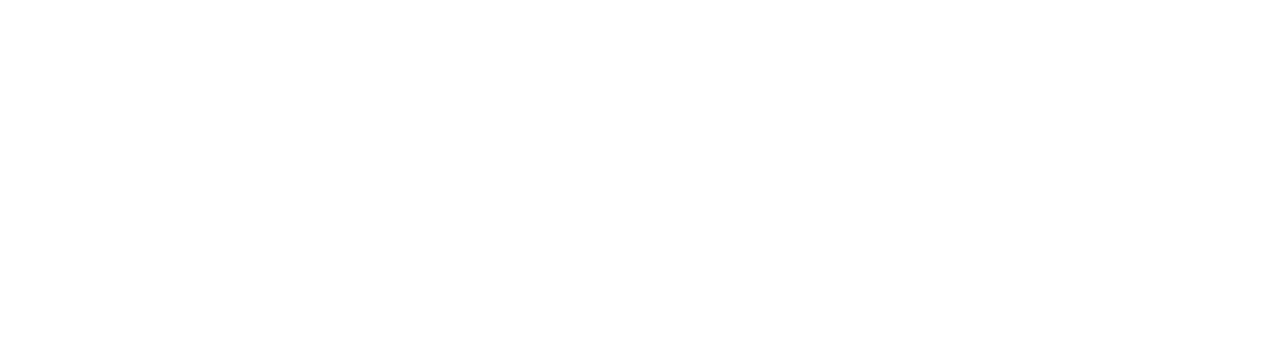
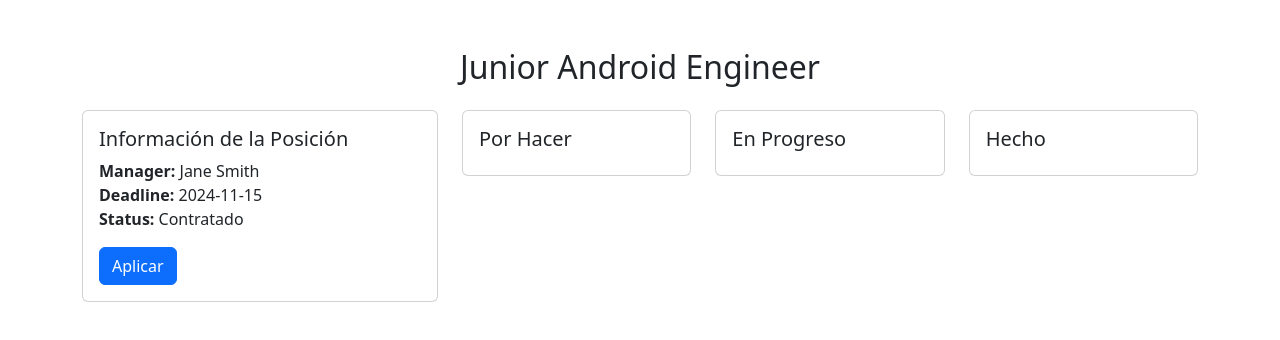
Before and after one commit to LIDR-academy/AI4Devs-frontend-202404, a React (Create React App) app in the folder frontend/: page /position/1 in a window 1280 px wide. Before the commit this address had no page. Shown: the top 340 px of the page. Built offline with nearby package versions, Linux system fonts and the light colour scheme.

Commit message:
First version

```diff
--- a/frontend/src/App.js
+++ b/frontend/src/App.js
@@ -4,6 +4,8 @@
 import RecruiterDashboard from './components/RecruiterDashboard';
 import AddCandidate from './components/AddCandidateForm';
 import Positions from './components/Positions';
+import PositionDetails from './components/PositionDetails';
+
 
 const App = () => {
   return (
@@ -12,6 +14,7 @@
         <Route path="/" element={<RecruiterDashboard />} />
         <Route path="/add-candidate" element={<AddCandidate />} /> {/* Agrega esta línea */}
         <Route path="/positions" element={<Positions />} />
+        <Route path="/position/:id" element={<PositionDetails />} />
       </Routes>
     </BrowserRouter>
   );
--- /dev/null
+++ b/frontend/src/components/PositionDetails.tsx
@@ -0,0 +1,69 @@
+import React from 'react';
+import { useParams } from 'react-router-dom';
+import { Container, Card, Row, Col, Button } from 'react-bootstrap';
+
+const mockPositions = [
+    { title: 'Senior Backend Engineer', manager: 'John Doe', deadline: '2024-12-31', status: 'Abierto' },
+    { title: 'Junior Android Engineer', manager: 'Jane Smith', deadline: '2024-11-15', status: 'Contratado' },
+    { title: 'Product Manager', manager: 'Alex Jones', deadline: '2024-07-31', status: 'Borrador' }
+];
+
+const PositionDetails: React.FC = () => {
+    const { id } = useParams<{ id: string }>();
+    const position = mockPositions[parseInt(id || '0')];
+
+    if (!position) {
+        return <div>Posición no encontrada</div>;
+    }
+
+    return (
+        <Container className="mt-5">
+            <h2 className="text-center mb-4">{position.title}</h2>
+            <Row>
+                <Col md={4}>
+                    <Card className="mb-4">
+                        <Card.Body>
+                            <Card.Title>Información de la Posición</Card.Title>
+                            <Card.Text>
+                                <strong>Manager:</strong> {position.manager}<br />
+                                <strong>Deadline:</strong> {position.deadline}<br />
+                                <strong>Status:</strong> {position.status}
+                            </Card.Text>
+                            <Button variant="primary">Aplicar</Button>
+                        </Card.Body>
+                    </Card>
+                </Col>
+                <Col md={8}>
+                    <Row>
+                        <Col md={4}>
+                            <Card className="mb-4">
+                                <Card.Body>
+                                    <Card.Title>Por Hacer</Card.Title>
+                                    {/* Aquí irían las tareas por hacer */}
+                                </Card.Body>
+                            </Card>
+                        </Col>
+                        <Col md={4}>
+                            <Card className="mb-4">
+                                <Card.Body>
+                                    <Card.Title>En Progreso</Card.Title>
+                                    {/* Aquí irían las tareas en progreso */}
+                                </Card.Body>
+                            </Card>
+                        </Col>
+                        <Col md={4}>
+                            <Card className="mb-4">
+                                <Card.Body>
+                                    <Card.Title>Hecho</Card.Title>
+                                    {/* Aquí irían las tareas hechas */}
+                                </Card.Body>
+                            </Card>
+                        </Col>
+                    </Row>
+                </Col>
+            </Row>
+        </Container>
+    );
+};
+
+export default PositionDetails;
--- a/frontend/src/components/Positions.tsx
+++ b/frontend/src/components/Positions.tsx
@@ -1,5 +1,6 @@
 import React from 'react';
 import { Card, Container, Row, Col, Form, Button } from 'react-bootstrap';
+import { Link } from 'react-router-dom';
 
 type Position = {
     title: string;
@@ -57,7 +58,9 @@
                                     {position.status}
                                 </span>
                                 <div className="d-flex justify-content-between mt-3">
-                                    <Button variant="primary">Ver proceso</Button>
+                                    <Link to={`/position/${index}`}>
+                                        <Button variant="primary">Ver proceso</Button>
+                                    </Link>
                                     <Button variant="secondary">Editar</Button>
                                 </div>
                             </Card.Body>
```
